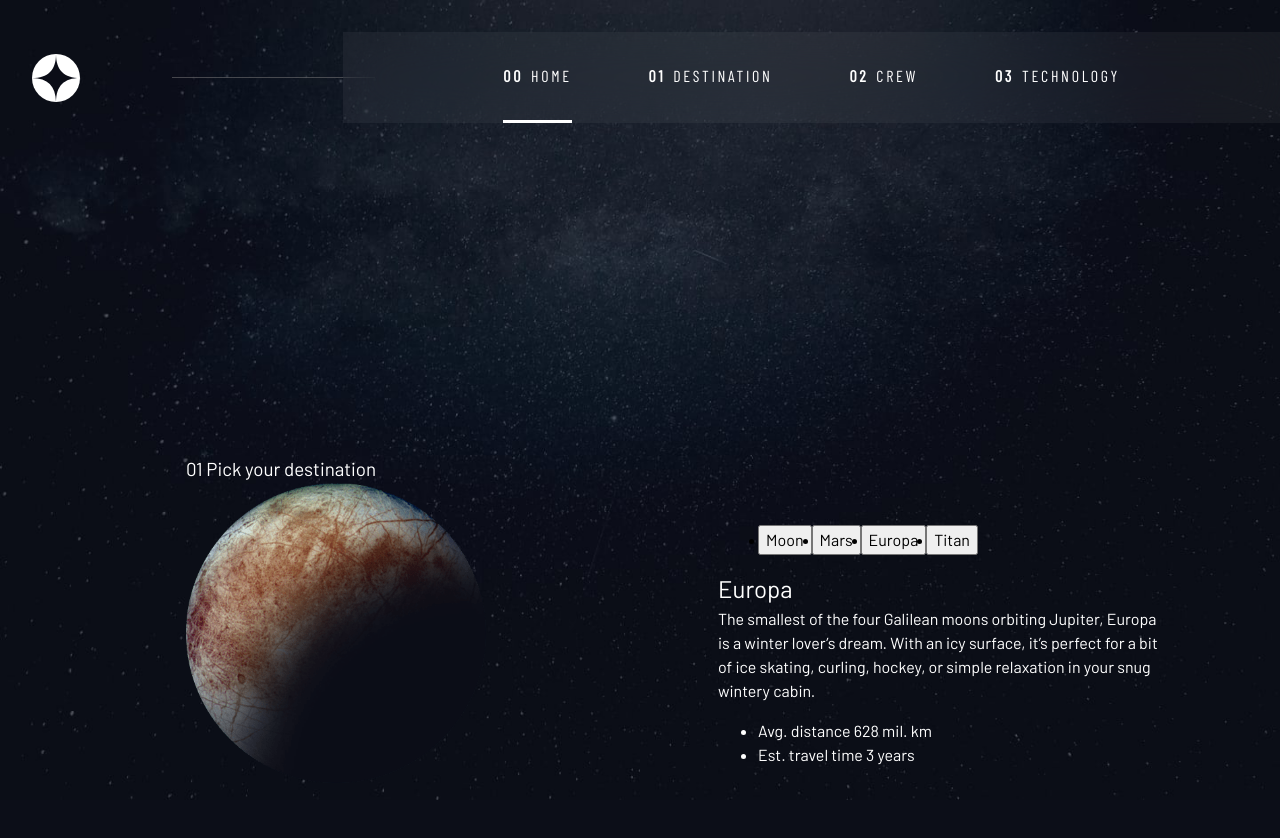
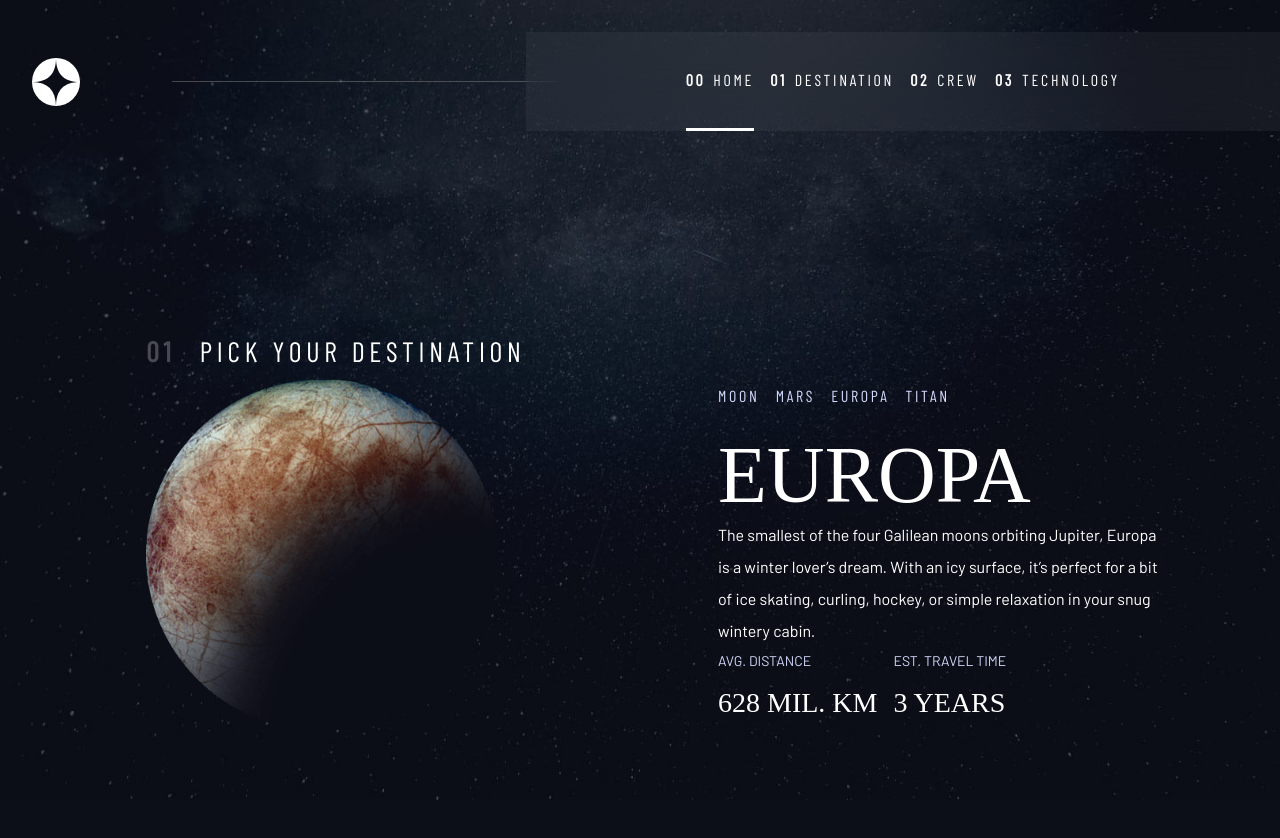
Before and after one commit to DavidofOrange/space-tourism-website, a React (Create React App) app: page /destination in a window 1280 px wide. Shown: the top 838 px of the page. Built offline with nearby package versions, Linux system fonts and the light colour scheme; a web font is replaced by a local one.

Commit message:
Created main layout for destination component

```diff
--- a/src/components/Destination.jsx
+++ b/src/components/Destination.jsx
@@ -21,29 +21,36 @@ export default function Destination() {
           <Nav />
             <main className='grid-container grid-container--home'>
               <article>
-                <h1><span>01</span> Pick your destination</h1>
+                <h1 className='numbered-title'><span>01</span> Pick your destination</h1>
                 <div className='planet-image' data={index}>
                 </div>
               </article>
 
-              <div>
-                <nav>
-                  <ul>
+              <article>
+                <div>
+                  <div className='tab-list underline-indicators flex'>
                     {destination.map((planet, index) => (
-                      <button key={index} onClick={() =>
-                        setIndex(index)}>
-                        <li>{planet.name}</li>
+                      <button className='transparent uppercase ff-sans-cond text-accent letter-spacing-2'
+                        key={index} onClick={() =>
+                          setIndex(index)}>
+                          {planet.name}
                       </button>
                     ))}
-                  </ul>
-                </nav>
-                <h2>{name}</h2>
+                  </div>
+                </div>
+                <h2 className='fs-800 uppercase ff-serif'>{name}</h2>
                 <p>{description}</p>
-                <ul>
-                  <li>Avg. distance {distance}</li>
-                  <li>Est. travel time {travel}</li>
-                </ul>
-              </div>
+                <div className='flex'>
+                    <div>
+                      <h3 className='text-accent fs-200 uppercase'>Avg. distance</h3>
+                      <p className='fs-500 ff-serif uppercase'>{distance}</p>
+                    </div>
+                    <div>
+                      <h3 className='text-accent fs-200 uppercase'>Est. travel time</h3>
+                      <p className='fs-500 ff-serif uppercase'>{travel}</p>
+                    </div>
+                </div>
+              </article>
              </main>
            </section>
         </>
--- a/src/components/Home.jsx
+++ b/src/components/Home.jsx
@@ -12,15 +12,15 @@ export default function Home() {
             <div>
               <h1 className='text-accent fs-500 ff-sans-cond uppercase letter-spacing-1'>
                 So, you want to travel to
-              <span className='fs-900 ff-serif text-white display-block'>Space</span></h1>
-              <p className='text-accent fs-500 ff-sans-cond'>
+              <span className='fs-900 ff-serif text-white display-block flow'>Space</span></h1>
+              <p className='text-accent fs-500 ff-sans-cond flow'>
                  Let’s face it; if you want to go to space, you might as well genuinely go to
                  outer space and not hover kind of on the edge of it. Well sit back, and relax
                  because we’ll give you a truly out of this world experience!
               </p>
             </div>
             <div>
-                <Link className='large-button uppercase ff-serif text-dark bg-white' to='/destination'>
+                <Link className='large-button uppercase ff-serif text-dark bg-white flow' to='/destination'>
                   Explore
                 </Link>
             </div>
--- a/src/index.css
+++ b/src/index.css
@@ -89,7 +89,7 @@ body {
     font-size: var(--fs-400);
     color: hsl( var(--clr-white) );
     background-color: hsl( var(--clr-dark) );
-    line-height: 1.5;
+    line-height: 2;
     min-height: 100vh;
     display: grid;
     grid-template-rows: min-content 1fr;
@@ -132,20 +132,20 @@ select {
 
 .flex {
     display: flex;
-    gap: var(--gap, 1rem);
+    gap: 1rem;
 }
 
 .grid {
     display: grid;
-    gap: var(--gap, 1rem);
+    gap:  1rem;
 }
 
 .display-block {
     display: block;
 }
 
-.flow > *:where(:not(:first-child)) {
-    margin-top: var(--flow-space, 1rem);
+.flow {
+    margin-top: 1rem;
 }
 
 .container {
@@ -174,7 +174,7 @@ select {
     }
 
     .grid-container > *:first-child {
-        margin-top: 300px;
+        margin-top: 10rem;
         grid-column: 2;
     }
 
@@ -198,6 +198,10 @@ select {
   clip: rect(0, 0, 0, 0);
   white-space: nowrap;
   border: 0;
+}
+
+.transparent {
+    background-color: transparent;
 }
 
 /* colors */
@@ -468,8 +472,8 @@ select {
   }
 
 .planet-image {
-    width: 300px;
-    height: 300px;
+    width: 22rem;
+    height: 22rem;
 }
 .planet-image[data='0'] {
     background: url('./starter-code/assets/destination/image-moon.png') no-repeat center/cover;
```
